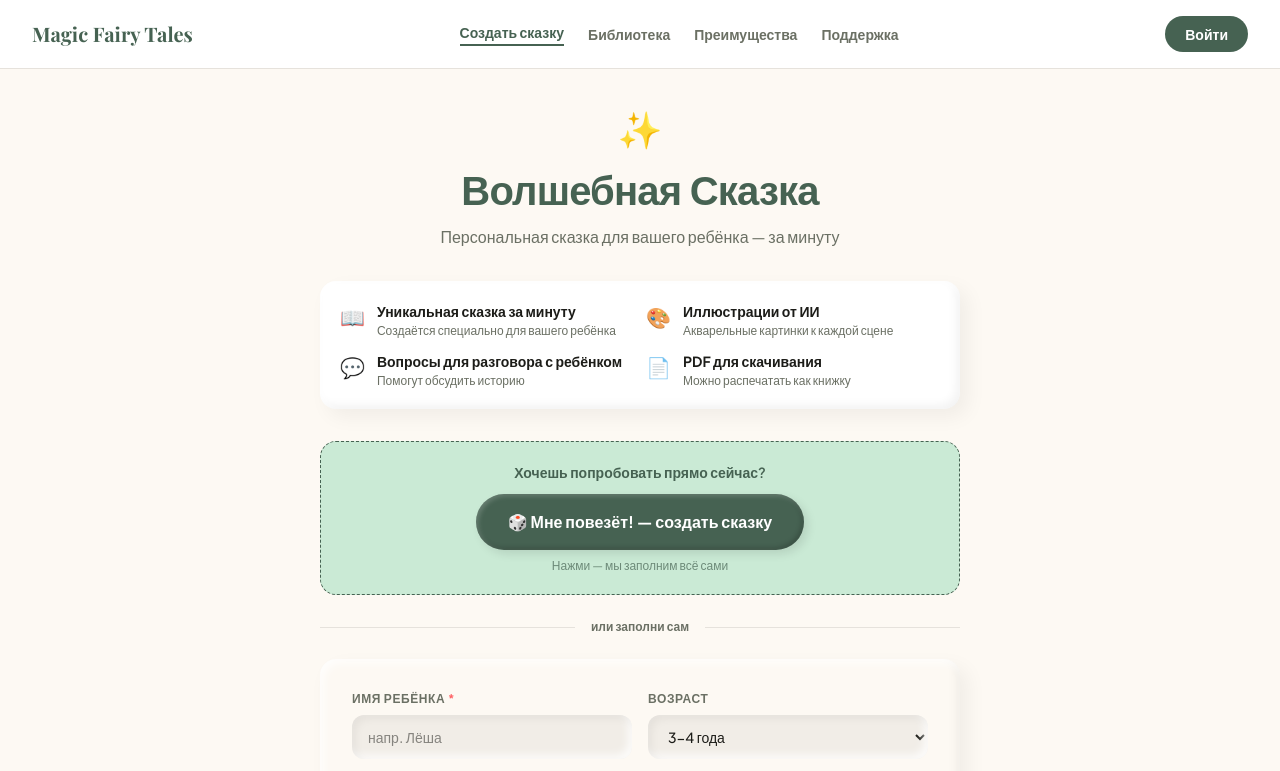
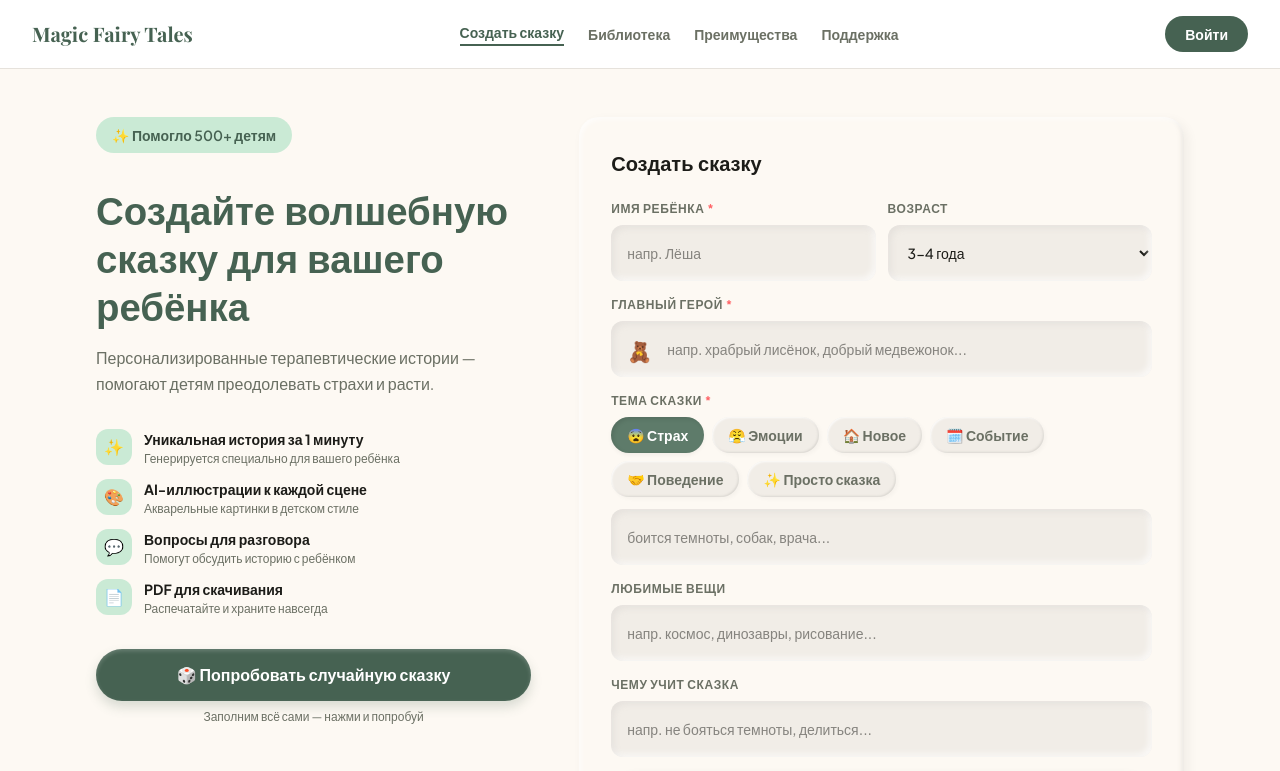
Before and after one commit to GavrilovIgor/fairy-tale-app, a Next.js app: page / in a window 1280 px wide. Shown: the top 771 px of the page. Built offline with nearby package versions, Linux system fonts and the light colour scheme.

Commit message:
auto-sync 2026-05-15 12:32

```diff
--- a/app/globals.css
+++ b/app/globals.css
@@ -107,33 +107,33 @@ body {
   color: var(--primary);
 }
 
-/* ── Clay morphism (exact from Stitch HTML) ─────────── */
+/* ── Clay morphism — exact from Stitch generated HTML ── */
 .clay-card {
+  box-shadow: inset 2px 2px 5px rgba(255,255,255,0.8),
+              inset -2px -2px 5px rgba(186,182,178,0.3),
+              4px 4px 12px rgba(0,0,0,0.05);
+  border-radius: 20px;
   background: #fdf9f3;
-  box-shadow: inset 4px 4px 10px rgba(255,255,255,0.8),
-              inset -4px -4px 10px rgba(0,0,0,0.05),
-              8px 8px 20px rgba(0,0,0,0.05);
-  border-radius: 16px;
 }
 .clay-input {
   background: #f1ede7;
-  box-shadow: inset 4px 4px 8px rgba(0,0,0,0.05),
-              inset -4px -4px 8px rgba(255,255,255,0.8);
+  box-shadow: inset 3px 3px 6px rgba(186,182,178,0.2),
+              inset -3px -3px 6px rgba(255,255,255,0.7);
   border: none !important;
   border-radius: 12px;
   outline: none;
 }
 .clay-input:focus {
-  box-shadow: inset 4px 4px 8px rgba(0,0,0,0.08),
-              inset -4px -4px 8px rgba(255,255,255,0.8),
-              0 0 0 2px rgba(70,98,82,0.25);
+  box-shadow: inset 3px 3px 6px rgba(186,182,178,0.2),
+              inset -3px -3px 6px rgba(255,255,255,0.7),
+              0 0 0 2px rgba(70,98,82,0.2);
 }
+/* Primary button — from Stitch clay-button-primary */
 .clay-btn {
-  background: #466252;
+  background-color: #466252;
   color: #fff;
-  box-shadow: inset 2px 2px 5px rgba(255,255,255,0.2),
-              inset -2px -2px 5px rgba(0,0,0,0.2),
-              4px 4px 10px rgba(0,0,0,0.1);
+  box-shadow: 0 6px 12px rgba(70,98,82,0.2),
+              inset 0 2px 4px rgba(255,255,255,0.2);
   border-radius: 9999px;
   transition: all 0.2s ease;
   cursor: pointer;
@@ -151,31 +151,33 @@ body {
 .clay-btn-amber {
   background: #d97706;
   color: #fff;
-  box-shadow: inset 2px 2px 5px rgba(255,255,255,0.2),
-              inset -2px -2px 5px rgba(0,0,0,0.2),
-              4px 4px 10px rgba(217,119,6,0.25);
+  box-shadow: 0 6px 12px rgba(217,119,6,0.25),
+              inset 0 2px 4px rgba(255,255,255,0.2);
   border-radius: 9999px;
   transition: all 0.2s ease;
   cursor: pointer;
 }
+/* Chips — from Stitch clay-chip-active / clay-chip-inactive */
 .clay-chip {
-  background: #e6e2dc;
-  box-shadow: 2px 2px 5px rgba(0,0,0,0.05),
-              -2px -2px 5px rgba(255,255,255,0.8);
+  background-color: #f1ede7;
+  box-shadow: inset 1px 1px 2px rgba(255,255,255,0.8),
+              inset -1px -1px 2px rgba(186,182,178,0.4),
+              2px 2px 4px rgba(0,0,0,0.03);
   border-radius: 9999px;
   transition: all 0.2s ease;
   cursor: pointer;
+  color: #6b7064;
 }
 .clay-chip-selected {
-  background: #466252;
+  background-color: #5e7b6a;
   color: #fff;
-  box-shadow: inset 2px 2px 5px rgba(0,0,0,0.15),
-              inset -1px -1px 3px rgba(255,255,255,0.1);
+  box-shadow: inset 2px 2px 4px rgba(0,0,0,0.1),
+              0 2px 4px rgba(0,0,0,0.05);
 }
 .clay-shadow {
-  box-shadow: inset 4px 4px 10px rgba(255,255,255,0.8),
-              inset -4px -4px 10px rgba(0,0,0,0.05),
-              8px 8px 20px rgba(0,0,0,0.05);
+  box-shadow: inset 2px 2px 5px rgba(255,255,255,0.8),
+              inset -2px -2px 5px rgba(186,182,178,0.3),
+              4px 4px 12px rgba(0,0,0,0.05);
 }
 .tip-card {
   background: #caead5;
--- a/app/page.tsx
+++ b/app/page.tsx
@@ -275,129 +275,184 @@ function CreateForm({onGenerate,isLoading}:{onGenerate:(f:FormData)=>Promise<voi
     setForm(rf); await onGenerate(rf)
   }
 
-  const labelClass = "block text-label-caps mb-2"
-  const labelStyle = {color:'var(--text-muted)'}
+  const lbl = "block text-label-caps mb-2"
+  const lblStyle = {color:'var(--text-muted)'}
 
-  return (
-    <div className="w-full max-w-2xl mx-auto px-4 pb-28 md:pb-12">
-
-      {/* Desktop hero */}
-      <div className="hidden md:block text-center pt-10 pb-8">
-        <div className="text-4xl mb-4">✨</div>
-        <h1 className="font-serif text-headline-xl mb-3" style={{color:'var(--primary)'}}>Волшебная Сказка</h1>
-        <p className="text-base" style={{color:'var(--text-muted)'}}>Персональная сказка для вашего ребёнка — за минуту</p>
-      </div>
-
-      {/* Mobile hero */}
-      <div className="md:hidden text-center pt-4 pb-6">
-        <h1 className="font-serif text-headline-lg-mobile mb-2" style={{color:'var(--primary)'}}>Создайте сказку для вашего ребёнка</h1>
-        <p className="text-sm leading-relaxed" style={{color:'var(--text-muted)'}}>Заполните данные ниже — ИИ создаст персональную терапевтическую историю</p>
-      </div>
-
-      {/* Features (desktop only) */}
-      <div className="hidden md:grid grid-cols-2 gap-3 mb-8 bg-white rounded-2xl p-5 card-shadow">
-        {[['📖','Уникальная сказка за минуту','Создаётся специально для вашего ребёнка'],['🎨','Иллюстрации от ИИ','Акварельные картинки к каждой сцене'],['💬','Вопросы для разговора с ребёнком','Помогут обсудить историю'],['📄','PDF для скачивания','Можно распечатать как книжку']].map(([icon,title,desc])=>(
-          <div key={title} className="flex items-start gap-3">
-            <span className="text-xl mt-0.5">{icon}</span>
+  // Shared form fields
+  const FormFields = () => (
+    <form onSubmit={async e=>{e.preventDefault();await onGenerate(form)}} className="space-y-4">
+      <div className="grid grid-cols-2 gap-3">
         <div>
-              <div className="text-sm font-bold" style={{color:'var(--text)'}}>{title}</div>
-              <div className="text-xs mt-0.5" style={{color:'var(--text-muted)'}}>{desc}</div>
-            </div>
-          </div>
-        ))}
-      </div>
-
-      {/* Quick start */}
-      <div className="rounded-2xl p-5 mb-6 text-center" style={{background:'var(--primary-light)',border:'1.5px dashed var(--primary)'}}>
-        <p className="text-sm font-semibold mb-3" style={{color:'var(--primary)'}}>Хочешь попробовать прямо сейчас?</p>
-        <button type="button" onClick={handleRandom} disabled={isLoading}
-          className="clay-btn inline-flex items-center gap-2 px-8 py-4 font-bold cursor-pointer disabled:opacity-60"
-          style={{background:'var(--primary)'}}>
-          {isLoading?'⏳ Создаём...':'🎲 Мне повезёт! — создать сказку'}
-        </button>
-        <p className="text-xs mt-2" style={{color:'var(--primary)',opacity:0.7}}>Нажми — мы заполним всё сами</p>
-      </div>
-
-      <div className="flex items-center gap-4 mb-6">
-        <div className="flex-1 h-px" style={{background:'var(--border)'}}/>
-        <span className="text-xs font-bold" style={{color:'var(--text-muted)'}}>или заполни сам</span>
-        <div className="flex-1 h-px" style={{background:'var(--border)'}}/>
-      </div>
-
-      {/* Form — clay style from Stitch */}
-      <div className="clay-card p-6 md:p-8">
-        <form onSubmit={async e=>{e.preventDefault();await onGenerate(form)}} className="space-y-5">
-
-          <div className="grid grid-cols-2 gap-4">
-            <div>
-              <label className={labelClass} style={labelStyle}>Имя ребёнка <span className="text-red-400">*</span></label>
+          <label className={lbl} style={lblStyle}>Имя ребёнка <span className="text-red-400">*</span></label>
           <input value={form.childName} required placeholder="напр. Лёша"
             onChange={e=>setForm(f=>({...f,childName:e.target.value}))}
-                className="clay-input w-full px-4 py-3 text-sm font-medium" style={{color:'var(--text)'}} />
+            className="clay-input w-full px-4 h-14 text-sm font-medium" style={{color:'var(--text)'}} />
         </div>
         <div>
-              <label className={labelClass} style={labelStyle}>Возраст</label>
+          <label className={lbl} style={lblStyle}>Возраст</label>
           <select value={form.age} onChange={e=>setForm(f=>({...f,age:e.target.value}))}
-                className="clay-input w-full px-4 py-3 text-sm font-medium" style={{color:'var(--text)'}}>
+            className="clay-input w-full px-4 h-14 text-sm font-medium" style={{color:'var(--text)'}}>
             {['1-2 года','3-4 года','5-6 лет','7-8 лет','9-10 лет'].map(a=><option key={a}>{a}</option>)}
           </select>
         </div>
       </div>
 
       <div>
-            <label className={labelClass} style={labelStyle}>Главный герой <span className="text-red-400">*</span></label>
+        <label className={lbl} style={lblStyle}>Главный герой <span className="text-red-400">*</span></label>
         <div className="relative">
-              <span className="absolute left-3 top-3 text-base">📖</span>
-              <input value={form.hero} required placeholder="напр. храбрый лисёнок, нежный робот..."
+          <span className="absolute left-4 top-4 text-xl">🧸</span>
+          <input value={form.hero} required placeholder="напр. храбрый лисёнок, добрый медвежонок..."
             onChange={e=>setForm(f=>({...f,hero:e.target.value}))}
-                className="clay-input w-full pl-9 pr-4 py-3 text-sm font-medium" style={{color:'var(--text)'}} />
+            className="clay-input w-full pl-14 pr-4 h-14 text-sm font-medium" style={{color:'var(--text)'}} />
         </div>
       </div>
 
       <div>
-            <label className={labelClass} style={labelStyle}>Тема сказки <span className="text-red-400">*</span></label>
-            {/* Pill chips — Stitch style */}
-            <div className="flex flex-wrap gap-2 mb-3">
+        <label className={lbl} style={lblStyle}>Тема сказки <span className="text-red-400">*</span></label>
+        {/* Desktop: horizontal wrap / Mobile: vertical */}
+        <div className="hidden md:flex flex-wrap gap-2 mb-3">
           {SIT_TYPES.map(t=>(
             <button key={t.id} type="button"
               onClick={()=>setForm(f=>({...f,situationType:t.id,situation:''}))}
-                  className={`clay-chip px-4 py-2 text-xs font-semibold ${form.situationType===t.id?'clay-chip-selected':''}`}
-                  style={form.situationType!==t.id?{color:'var(--text)'}:{}}>
+              className={`clay-chip px-4 py-2 text-sm font-semibold active:scale-95 ${form.situationType===t.id?'clay-chip-selected':''}`}>
+              {t.emoji} {t.label}
+            </button>
+          ))}
+        </div>
+        <div className="md:hidden flex flex-col gap-2 mb-3">
+          {SIT_TYPES.map(t=>(
+            <button key={t.id} type="button"
+              onClick={()=>setForm(f=>({...f,situationType:t.id,situation:''}))}
+              className={`clay-chip px-4 py-3 text-sm font-semibold text-left active:scale-95 ${form.situationType===t.id?'clay-chip-selected':''}`}>
               {t.emoji} {t.label}
             </button>
           ))}
         </div>
         <input value={form.situation} required placeholder={sitType.hint}
           onChange={e=>setForm(f=>({...f,situation:e.target.value}))}
-              className="clay-input w-full px-4 py-3 text-sm font-medium" style={{color:'var(--text)'}} />
+          className="clay-input w-full px-4 h-14 text-sm font-medium" style={{color:'var(--text)'}} />
       </div>
 
       <div>
-            <label className={labelClass} style={labelStyle}>Любимые вещи / интересы</label>
-            <input value={form.favorites} placeholder="напр. космос, динозавры, рисование, мягкие одеяла..."
+        <label className={lbl} style={lblStyle}>Любимые вещи</label>
+        <input value={form.favorites} placeholder="напр. космос, динозавры, рисование..."
           onChange={e=>setForm(f=>({...f,favorites:e.target.value}))}
-              className="clay-input w-full px-4 py-3 text-sm font-medium" style={{color:'var(--text)'}} />
+          className="clay-input w-full px-4 h-14 text-sm font-medium" style={{color:'var(--text)'}} />
       </div>
 
       <div>
-            <label className={labelClass} style={labelStyle}>Чему учит сказка</label>
-            <input value={form.lesson} placeholder="напр. не бояться темноты, делиться, дружить..."
+        <label className={lbl} style={lblStyle}>Чему учит сказка</label>
+        <input value={form.lesson} placeholder="напр. не бояться темноты, делиться..."
           onChange={e=>setForm(f=>({...f,lesson:e.target.value}))}
-              className="clay-input w-full px-4 py-3 text-sm font-medium" style={{color:'var(--text)'}} />
+          className="clay-input w-full px-4 h-14 text-sm font-medium" style={{color:'var(--text)'}} />
       </div>
 
-          {/* GENERATE STORY button — Stitch style */}
       <button type="submit" disabled={isLoading}
         className="clay-btn w-full py-4 font-bold text-base disabled:opacity-60 flex items-center justify-center gap-2">
         <span>✨</span>
         <span>{isLoading?'Создаём...': `СОЗДАТЬ СКАЗКУ${form.childName?` ДЛЯ ${form.childName.toUpperCase()}`:''}`}</span>
       </button>
     </form>
+  )
+
+  return (
+    <>
+      {/* ── DESKTOP: 2-column layout (from Stitch) ── */}
+      <div className="hidden md:flex gap-12 items-start max-w-6xl mx-auto px-8 py-12 pb-16">
+
+        {/* Left: Hero 40% */}
+        <section className="w-[40%] flex-shrink-0 flex flex-col gap-8 sticky top-24">
+          {/* Badge */}
+          <div className="inline-flex items-center gap-2 px-4 py-2 rounded-full w-fit text-sm font-semibold"
+            style={{background:'var(--primary-light)',color:'var(--primary)'}}>
+            ✨ Помогло 500+ детям
+          </div>
+
+          {/* Heading */}
+          <div>
+            <h1 className="font-serif font-bold leading-tight mb-4" style={{fontSize:'clamp(28px,3vw,42px)',color:'var(--primary)'}}>
+              Создайте волшебную сказку для вашего ребёнка
+            </h1>
+            <p className="text-base leading-relaxed" style={{color:'var(--text-muted)'}}>
+              Персонализированные терапевтические истории — помогают детям преодолевать страхи и расти.
+            </p>
+          </div>
+
+          {/* Feature bullets */}
+          <ul className="flex flex-col gap-3">
+            {[
+              ['✨','Уникальная история за 1 минуту','Генерируется специально для вашего ребёнка'],
+              ['🎨','AI-иллюстрации к каждой сцене','Акварельные картинки в детском стиле'],
+              ['💬','Вопросы для разговора','Помогут обсудить историю с ребёнком'],
+              ['📄','PDF для скачивания','Распечатайте и храните навсегда'],
+            ].map(([icon,title,desc])=>(
+              <li key={title} className="flex items-start gap-3">
+                <span className="flex-shrink-0 w-9 h-9 rounded-xl flex items-center justify-center text-base"
+                  style={{background:'var(--primary-light)',color:'var(--primary)'}}>
+                  {icon}
+                </span>
+                <div>
+                  <div className="text-sm font-bold" style={{color:'var(--text)'}}>{title}</div>
+                  <div className="text-xs mt-0.5" style={{color:'var(--text-muted)'}}>{desc}</div>
+                </div>
+              </li>
+            ))}
+          </ul>
+
+          {/* Quick start */}
+          <div>
+            <button type="button" onClick={handleRandom} disabled={isLoading}
+              className="clay-btn w-full py-3.5 font-semibold flex items-center justify-center gap-2 disabled:opacity-60">
+              🎲 Попробовать случайную сказку
+            </button>
+            <p className="text-xs text-center mt-2" style={{color:'var(--text-muted)'}}>Заполним всё сами — нажми и попробуй</p>
+          </div>
+        </section>
+
+        {/* Right: Form 60% */}
+        <section className="flex-1 sticky top-24">
+          <div className="clay-card p-8">
+            <h2 className="font-serif text-xl font-bold mb-6" style={{color:'var(--text)'}}>
+              Создать сказку
+            </h2>
+            <FormFields />
+          </div>
+        </section>
+      </div>
+
+      {/* ── MOBILE: single column ── */}
+      <div className="md:hidden px-4 pb-28">
+        {/* Mobile header section */}
+        <div className="pt-4 pb-6">
+          <h1 className="font-serif font-bold mb-2" style={{fontSize:24,color:'var(--primary)'}}>
+            Создайте сказку для вашего ребёнка
+          </h1>
+          <p className="text-sm leading-relaxed" style={{color:'var(--text-muted)'}}>
+            Персональная терапевтическая история — за 1 минуту
+          </p>
+        </div>
+
+        {/* Quick start mobile */}
+        <button type="button" onClick={handleRandom} disabled={isLoading}
+          className="clay-btn w-full py-4 font-bold mb-6 flex items-center justify-center gap-2 disabled:opacity-60">
+          🎲 Мне повезёт! — создать сказку
+        </button>
+
+        {/* Form card */}
+        <div className="clay-card p-5">
+          <FormFields />
+        </div>
+
+        {/* Inspirational quote — from Stitch mobile */}
+        <div className="mt-5 clay-card p-5 text-center">
+          <p className="text-sm italic leading-relaxed" style={{color:'var(--text-muted)'}}>
+            &ldquo;Каждая сказка — это зерно для счастливого будущего.&rdquo;
+          </p>
         </div>
       </div>
+    </>
   )
 }
-
 // ── Story Reading view (Stitch magazine layout) ───────────────────────────────
 function StoryReading({story,onBack,onSave,alreadySaved,onShare,shareStatus,onDownloadPDF,pdfLoading,pdfError,storyRef}:{
   story:Story;onBack:()=>void;onSave:()=>void;alreadySaved:boolean
```
Also changed, not shown: .claude/commands/stitch-to-code.md. Lines whose indentation alone changed are shown as unchanged.
